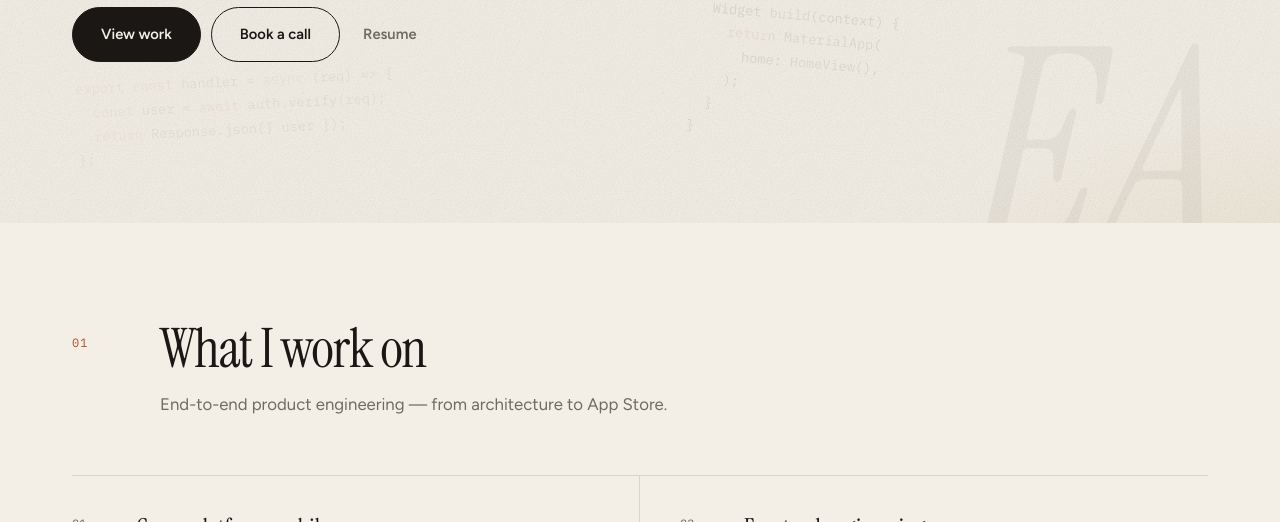
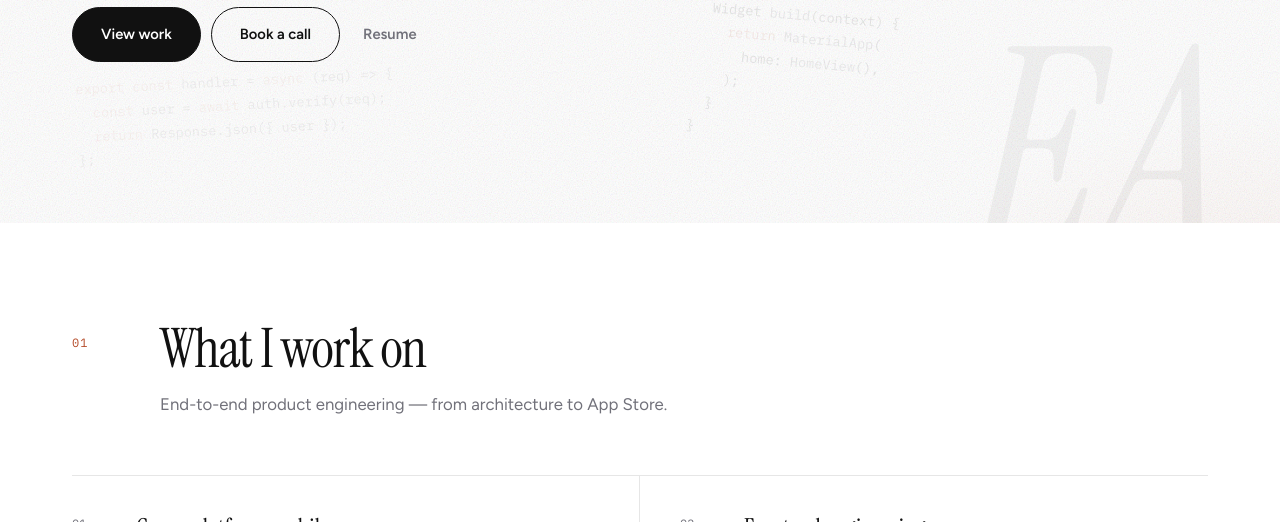
Before and after one commit to Emmyu/my-portfolio, a website: page index.html in a window 1280 px wide. Shown: the part 578-1100 px from the top of the page. Drawn offline with Linux system fonts and the light colour scheme.

Commit message:
Use a white light theme and update the hero intro line.
Co-authored-by: Cursor <cursoragent@cursor.com>

```diff
--- a/index.html
+++ b/index.html
@@ -92,7 +92,7 @@
       <em>Aderemi</em>
     </h1>
     <div class="hero-bottom">
-      <p class="hero-lead" id="hero-tagline">I ship production mobile and web apps across fintech, healthcare, and consumer products.</p>
+      <p class="hero-lead" id="hero-tagline">I build digital solutions that solve real business problems across fintech, healthcare, and consumer products.</p>
       <div class="hero-actions">
         <a href="#work" class="btn-primary">View work</a>
         <a href="https://calendly.com/emmyunng/30min" target="_blank" rel="noopener" class="btn-outline">Book a call</a>
--- a/style.css
+++ b/style.css
@@ -3,27 +3,27 @@
 :root,
 [data-theme="light"] {
   color-scheme: light;
-  --paper: #f3efe6;
-  --paper-2: #e8e2d4;
-  --ink: #1a1714;
-  --ink-soft: #3f3a34;
-  --muted: #6f6a63;
-  --line: rgba(26, 23, 20, 0.12);
-  --line-strong: rgba(26, 23, 20, 0.22);
+  --paper: #ffffff;
+  --paper-2: #f5f5f5;
+  --ink: #111111;
+  --ink-soft: #3f3f46;
+  --muted: #71717a;
+  --line: rgba(17, 17, 17, 0.1);
+  --line-strong: rgba(17, 17, 17, 0.2);
   --accent: #b44a28;
   --accent-hover: #8f3a1e;
-  --surface: #faf7f0;
-  --nav-bg: rgba(243, 239, 230, 0.9);
-  --nav-bg-scrolled: rgba(243, 239, 230, 0.96);
-  --hero-glow-1: rgba(180, 74, 40, 0.2);
-  --hero-glow-2: rgba(196, 154, 82, 0.14);
-  --hero-glow-3: rgba(243, 239, 230, 0.55);
-  --footer-bg: #1a1714;
-  --footer-text: #f3efe6;
-  --footer-muted: rgba(243, 239, 230, 0.55);
-  --footer-line: rgba(243, 239, 230, 0.15);
+  --surface: #ffffff;
+  --nav-bg: rgba(255, 255, 255, 0.9);
+  --nav-bg-scrolled: rgba(255, 255, 255, 0.96);
+  --hero-glow-1: rgba(180, 74, 40, 0.12);
+  --hero-glow-2: rgba(180, 74, 40, 0.06);
+  --hero-glow-3: rgba(255, 255, 255, 0.7);
+  --footer-bg: #111111;
+  --footer-text: #ffffff;
+  --footer-muted: rgba(255, 255, 255, 0.55);
+  --footer-line: rgba(255, 255, 255, 0.15);
   --footer-accent: #e08a6c;
-  --overlay: rgba(26, 23, 20, 0.72);
+  --overlay: rgba(17, 17, 17, 0.72);
   --ease: 0.25s ease;
   --nav-h: 72px;
 }
```
